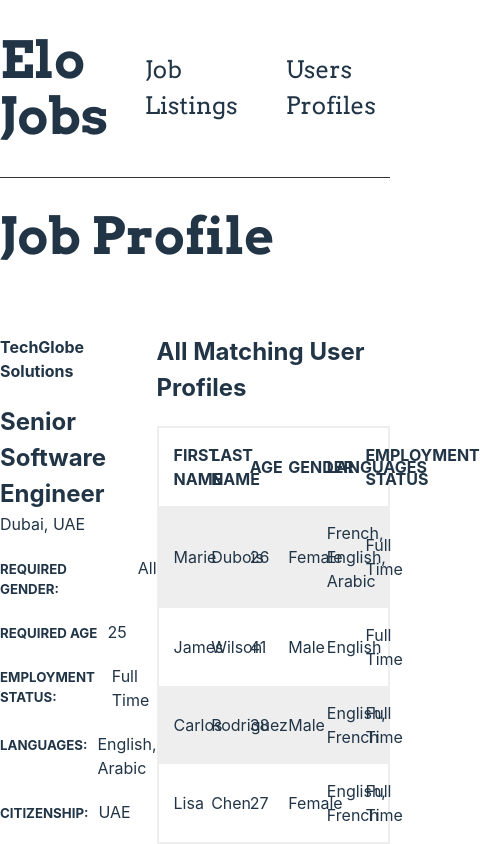
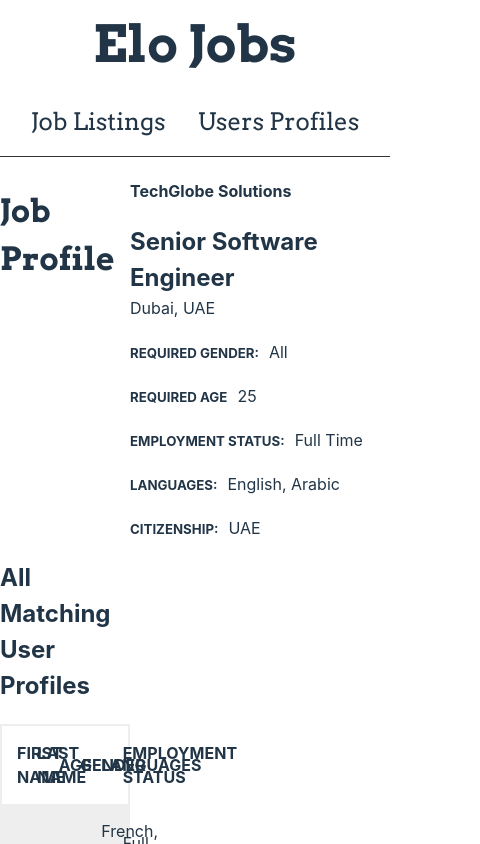
Before and after one commit to nursh/Elo-Jobs, a React (Vite) app: page /job/1 in a window 390 px wide. Shown: the top 844 px of the page, 480 px wide, since content can reach past the window. Built offline with nearby package versions, Linux system fonts and the light colour scheme.

Commit message:
Fix nav responsiveness

```diff
--- a/src/assets/styles/App.css
+++ b/src/assets/styles/App.css
@@ -1,22 +1,21 @@
-#root {
-  max-width: 1280px;
-  margin: 0 auto;
-}
-
 h3 {
   margin: 0;
   padding: 0;
 }
 
-.heading {
+.page-heading {
   font-family: "Arvo", serif;
   font-weight: 700;
   font-style: normal;
   margin: 30px 0 50px;
+  font-size: 2rem;
+}
+
+.job-listings {
+  padding: 0 100px;
 }
 
 .job-card {
-  max-width: 800px;
   border: 2px solid #444;
   border-radius: 5px;
   margin-bottom: 10px;
@@ -51,3 +50,10 @@
   border-top: 1px solid #888;
   padding: 0 10px;
 }
+
+@media (min-width: 850px) {
+  .job-listings {
+    max-width: 1200px;
+    margin: 0 auto;
+  }
+}
--- a/src/assets/styles/MainLayout.css
+++ b/src/assets/styles/MainLayout.css
@@ -1,19 +1,37 @@
-.nav {
+nav {
+  border-bottom: 1px solid #333;
+}
+
+.nav-links {
   display: flex;
-  justify-content: space-between;
-  align-items: baseline;
-  padding: 2rem 0;
-  border-bottom: 1px solid #333;
+  justify-content: center;
+  align-items: center;
+  flex-flow: wrap;
+  gap: 2rem;
+  padding: 1rem;
 
   font-family: "Arvo", serif;
   font-weight: 700;
 }
 
-.nav-links {
-  display: flex;
-  gap: 3rem;
+.nav-links li:first-child {
+  flex-basis: 100%;
+  text-align: center;
 }
 
 .nav-link {
   font-size: 1.5rem;
 }
+
+@media (min-width: 850px) {
+
+  .nav-links {
+    padding: 2rem 100px;
+  }
+
+  .nav-links li:first-child {
+    flex-basis: auto;
+    text-align: left;
+    margin-right: auto;
+  }
+}
--- a/src/assets/styles/index.css
+++ b/src/assets/styles/index.css
@@ -54,6 +54,12 @@
   outline: 4px auto -webkit-focus-ring-color;
 }
 
+ul {
+  list-style-type: none;
+  margin: 0;
+  padding: 0;
+}
+
 @media (prefers-color-scheme: light) {
   :root {
     color: #213547;
--- a/src/components/Header.tsx
+++ b/src/components/Header.tsx
@@ -3,8 +3,8 @@
   name: string;
 }
 
-export function Header({ name }: Props) {
+export function PageHeading({ name }: Props) {
   return (
-    <h1 className="heading">{name}</h1>
+    <h2 className="page-heading">{name}</h2>
   )
 }
--- a/src/pages/JobListings.tsx
+++ b/src/pages/JobListings.tsx
@@ -1,12 +1,12 @@
-import { Header } from '../components/Header'
+import { PageHeading } from '../components/Header'
 import Job from '../components/Job'
 import { jobs } from '../utils/data'
 
 export default function JobListings() {
   return (
-    <>
-      <Header name="Job Listings" />
+    <div className='job-listings'>
+      <PageHeading name="Job Listings" />
       {jobs.map((job) => <Job job={job} />)}
-    </>
+    </div>
   )
 }
--- a/src/pages/JobProfile.tsx
+++ b/src/pages/JobProfile.tsx
@@ -1,5 +1,5 @@
 import { useParams } from "react-router"
-import { Header } from "../components/Header";
+import { PageHeading } from "../components/Header";
 import JobDetails from "../components/JobDetails";
 import '../assets/styles/JobProfile.css'
 import { jobs, users } from "../utils/data";
@@ -16,7 +16,7 @@
 
   return (
     <div className="profile-container">
-      <Header name="Job Profile" />
+      <PageHeading name="Job Profile" />
       <div>
         <JobDetails job={job} />
       </div>
--- a/src/pages/MainLayout.tsx
+++ b/src/pages/MainLayout.tsx
@@ -1,16 +1,26 @@
 import { NavLink, Outlet } from "react-router";
-import '../assets/styles/MainLayout.css';
+import "../assets/styles/MainLayout.css";
 
 export default function MainLayout() {
   return (
     <div>
-      <div className="nav">
-        <h1>Elo Jobs</h1>
-        <nav className="nav-links">
-          <NavLink to="/" className="nav-link">Job Listings</NavLink>
-          <NavLink to="/users" className="nav-link">Users Profiles</NavLink>
-        </nav>
-      </div>
+      <nav>
+        <ul className="nav-links">
+          <li>
+            <h1>Elo Jobs</h1>
+          </li>
+          <li>
+            <NavLink to="/" className="nav-link">
+              Job Listings
+            </NavLink>
+          </li>
+          <li>
+            <NavLink to="/users" className="nav-link">
+              Users Profiles
+            </NavLink>
+          </li>
+        </ul>
+      </nav>
       <Outlet />
     </div>
   );
--- a/src/pages/UserProfile.tsx
+++ b/src/pages/UserProfile.tsx
@@ -1,5 +1,5 @@
 import { useParams } from "react-router";
-import { Header } from "../components/Header";
+import { PageHeading } from "../components/Header";
 import { jobs, users } from "../utils/data";
 
 type Params = {
@@ -13,7 +13,7 @@
 
   return (
     <>
-      <Header name="User Profile" />
+      <PageHeading name="User Profile" />
     </>
   )
 }
```
